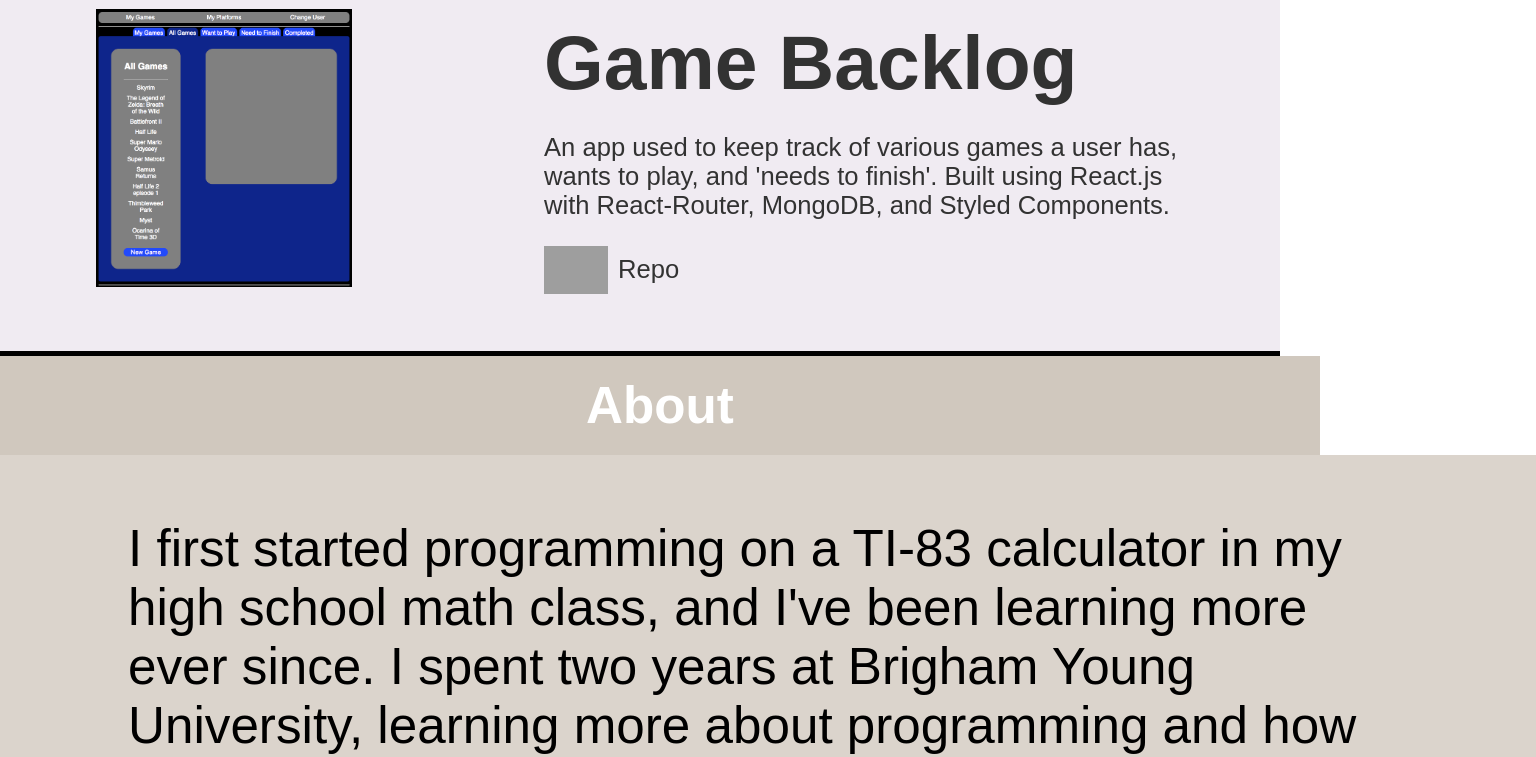
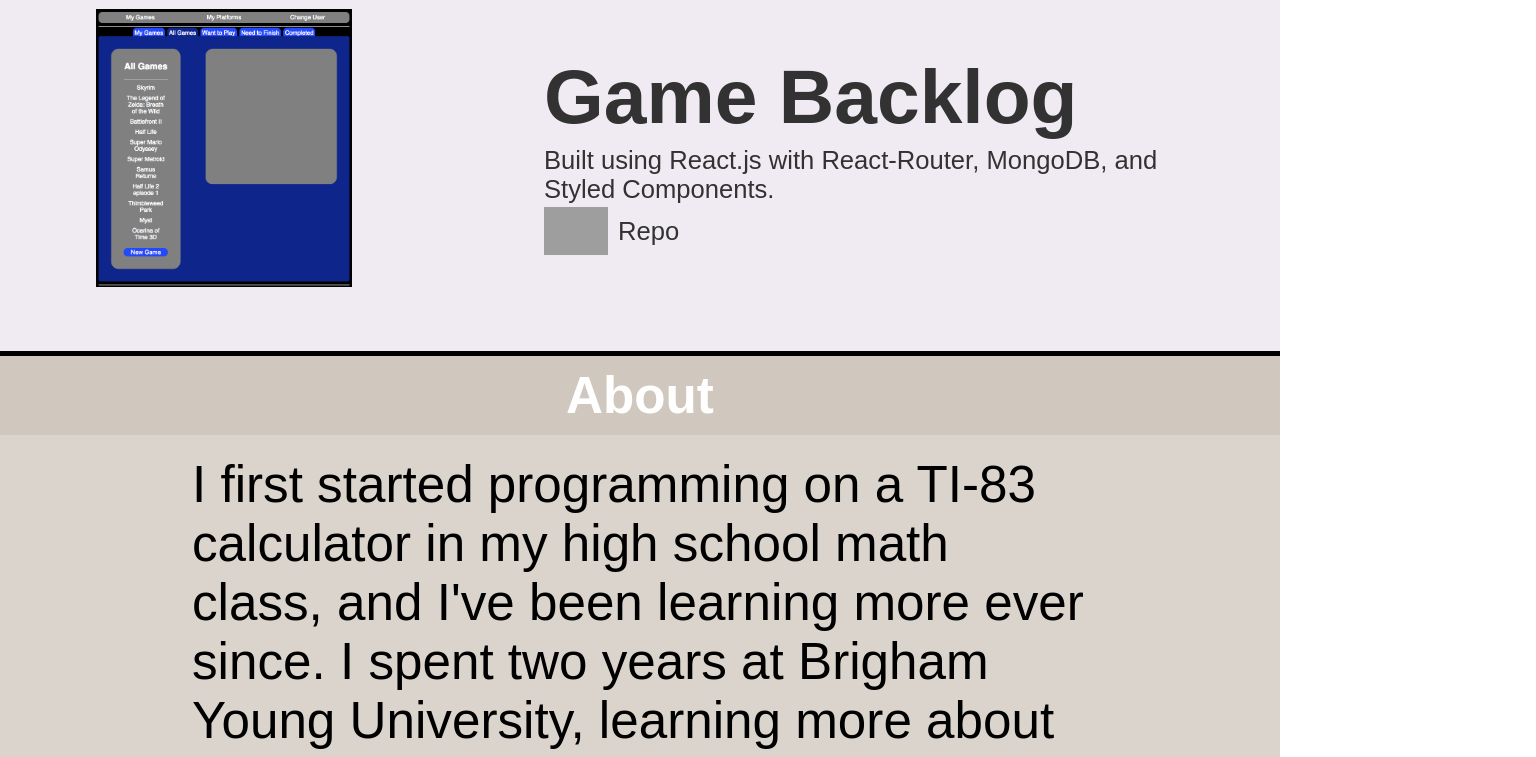
Before and after one commit to RedKing7/portfolio, a React (Create React App) app: page / in a window 1280 px wide. Shown: the part 1980-2737 px from the top of the page, 1536 px wide, since content can reach past the window. Built offline with nearby package versions, Linux system fonts and the light colour scheme; grey boxes are pictures that could not be loaded.

Commit message:
final touches

```diff
--- a/src/components/Profile.jsx
+++ b/src/components/Profile.jsx
@@ -6,12 +6,16 @@ import styled from 'styled-components';
 const ProfileDiv = styled.div`
   display: flex;
   flex-direction: column;
+  align-items: center;
+
+  background-color: rgb(219,212,204);
 
   h2{
     font-size: 2em;
     color: white;
     margin: 0;
-    padding: 20px;
+    padding-top: 10px;
+    padding-bottom: 10px;
     text-align: center;
     width: 100%;
     background-color: rgb(208,200,190);
@@ -19,9 +23,9 @@ const ProfileDiv = styled.div`
 
   p{
     margin: 0;
-    width: 100%;
-    background-color: rgb(219,212,204);
-    padding: 5% 10%;
+    width: 70%;
+    padding-top: 20px;
+    padding-bottom: 20px;
     font-size: 2em;
     font-weight: 100;
   }
--- a/src/components/Project.jsx
+++ b/src/components/Project.jsx
@@ -19,7 +19,10 @@ const Info = styled.div`
   width: 50%;
   h2{
     font-size: 3em;
-    margin: 10px auto;
+    margin: 5px auto;
+  }
+  p{
+    margin: 3px auto;
   }
   a{
     display: flex;
--- a/src/components/ProjectList.jsx
+++ b/src/components/ProjectList.jsx
@@ -44,7 +44,7 @@ class ProjectList extends Component {
       {
         project: 3,
         title: 'Meal Planner',
-        description: 'An app designed to help plan meals, built using Express, Handlebars, and MongoDB.',
+        description: 'Built using Express, Handlebars, and MongoDB.',
         image: 'images/meal.png',
         deployedLink: 'https://mighty-wildwood-25730.herokuapp.com/',
         githubLink: 'https://github.com/RedKing7/meal_planner',
@@ -53,7 +53,7 @@ class ProjectList extends Component {
       {
         project: 4,
         title: 'Game Backlog',
-        description: 'An app used to keep track of various games a user has, wants to play, and \'needs to finish\'. Built using React.js with React-Router, MongoDB, and Styled Components.',
+        description: 'Built using React.js with React-Router, MongoDB, and Styled Components.',
         image: 'images/project3.png',
         deployedLink: 'https://game-backlog.herokuapp.com/',
         githubLink: 'https://github.com/RedKing7/wdi-project3',
```
